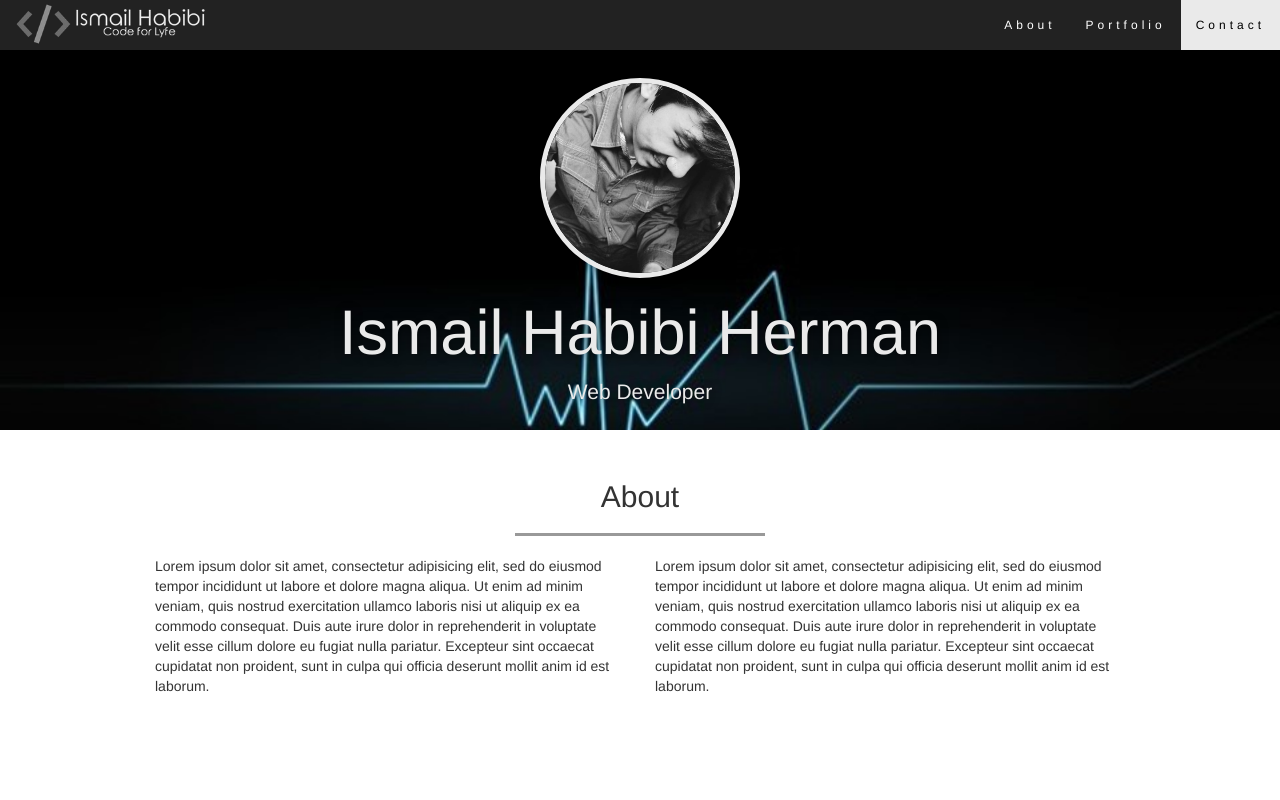
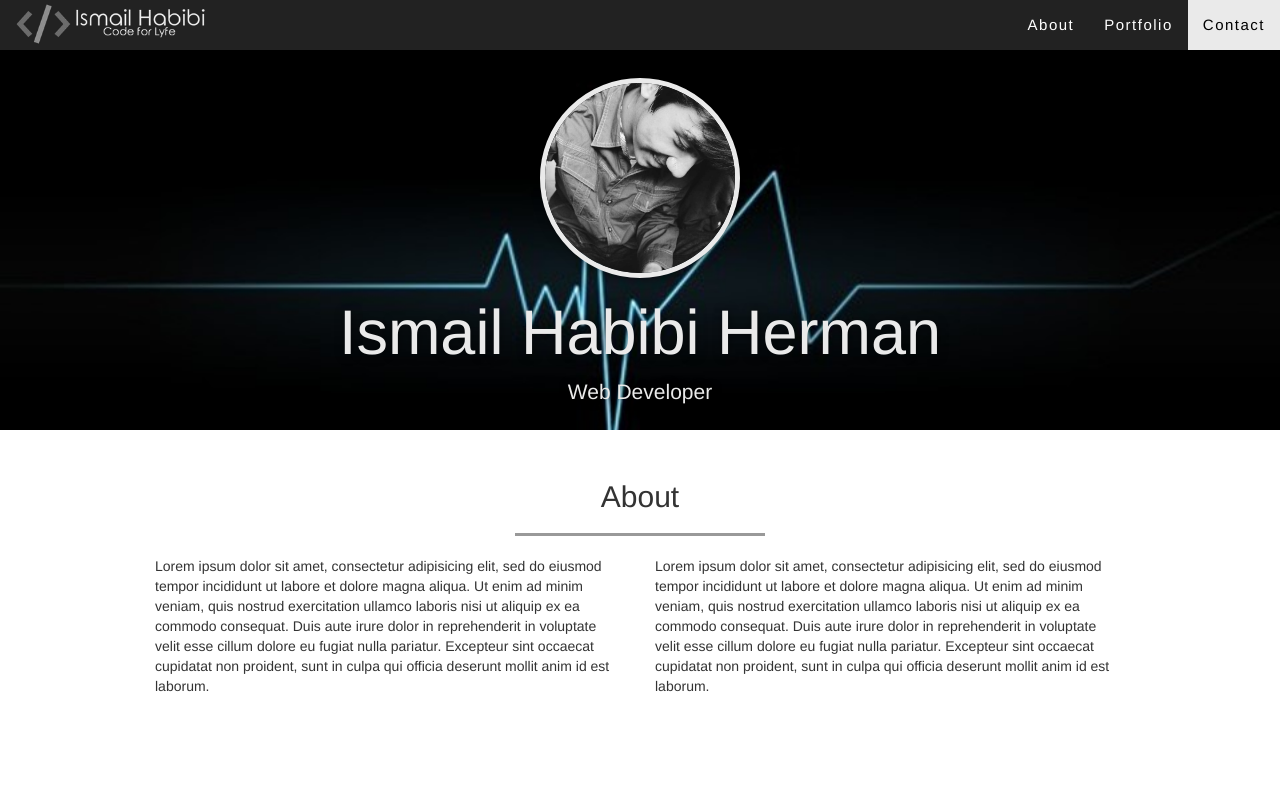
Before and after one commit to ismlhbb/simple-profile-page, a plain HTML site: page index.html in a window 1280 px wide. Shown: the top 800 px of the page. Drawn offline with Linux system fonts and the light colour scheme.

Commit message:
some changes

```diff
--- a/css/style.css
+++ b/css/style.css
@@ -1,5 +1,4 @@
-/* Google Fonts */
-@import url('fonttypewriter.css');
+@import url('monsterrat.css');
 html {
 	position: relative;
 }
@@ -8,9 +7,9 @@ html {
 	margin-bottom: 0;
     z-index: 9999;
     border: 0;
-    font-size: 12px !important;
+    font-size: 15px !important;
     line-height: 1.42857143 !important;
-    letter-spacing: 4px;
+    letter-spacing: 1.5px;
     border-radius: 0;
 }
 
@@ -39,8 +38,7 @@ body{
 	background-image: url('../img/header-bg.jpg');
 	background-attachment: fixed;
 	background-size: cover;
-	background-position: 10px -2
-	00px;
+	background-position: 0 -100px;
 	color: #eaeaea;
 	overflow: hidden;
 }
@@ -112,6 +110,6 @@ footer {
 }
 
 footer p{
-	color:x` #aaa;
+	color: #aaa;
 	font-size: 0.9em;
 }
```
Also changed, not shown: js/script.js (+10 -16 lines).
